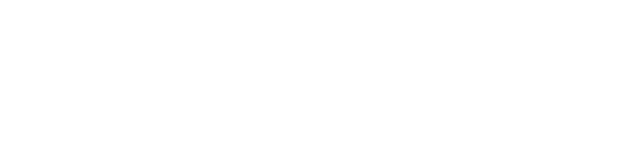
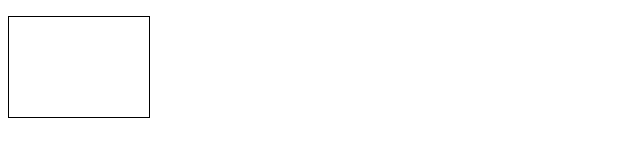
Before and after one commit to nowkwon97/2023-03-03-declaration-prac, a plain HTML site: page index.html in a window 1280 px wide. Shown: the whole page, without its empty margins (0-640 px from the left). Drawn offline with Linux system fonts and the light colour scheme.

Commit message:
함수 제작 연습 순서

```diff
--- a/index.html
+++ b/index.html
@@ -7,6 +7,39 @@
   <title>Document</title>
 </head>
 <body>
+  <div id="root"></div>
+  <script>
+    const root = document.getElementById('root');
+    const makeUl = document.createElement('ul');
+    root.appendChild(makeUl);
+
+    // 순서1. 직관적인 1차 접근 -> 패턴 발견
+    // makeUl.style.width = "100px";
+    // makeUl.style.height = "100px";
+    // makeUl.style.border = "1px solid black";
+
+    // 순서2. 속성과 값들의 객체화
+    const ulStyleObject = ["width", "height", "border"];
+    const ulStyleValue = ["100px", "100px", "1px solid black"];
+
+    // makeUl.style[ulStyleObject[0]] = "100px";
+    // makeUl.style[ulStyleObject[1]] = "100px";
+    // makeUl.style[ulStyleObject[2]] = "1px solid black";
+
+    // 순서3. 반복된 패턴을 반복문으로 변경
+    // for(let i = 0; i < ulStyleObject.length; i++) {
+    //   makeUl.style[ulStyleObject[i]] = ulStyleValue[i];
+    // };
+
+    // 순서4. 유지보수를 위해 함수화
+    function twoArrayDomStyling (firstArray, secondArray, element) {
+      for(let i = 0; i < firstArray.length; i++) {
+        element.style[firstArray[i]] = secondArray[i];
+      };
+    };
+    twoArrayDomStyling(ulStyleObject, ulStyleValue, makeUl);
+
+  </script>
 
 </body>
 </html>
```
